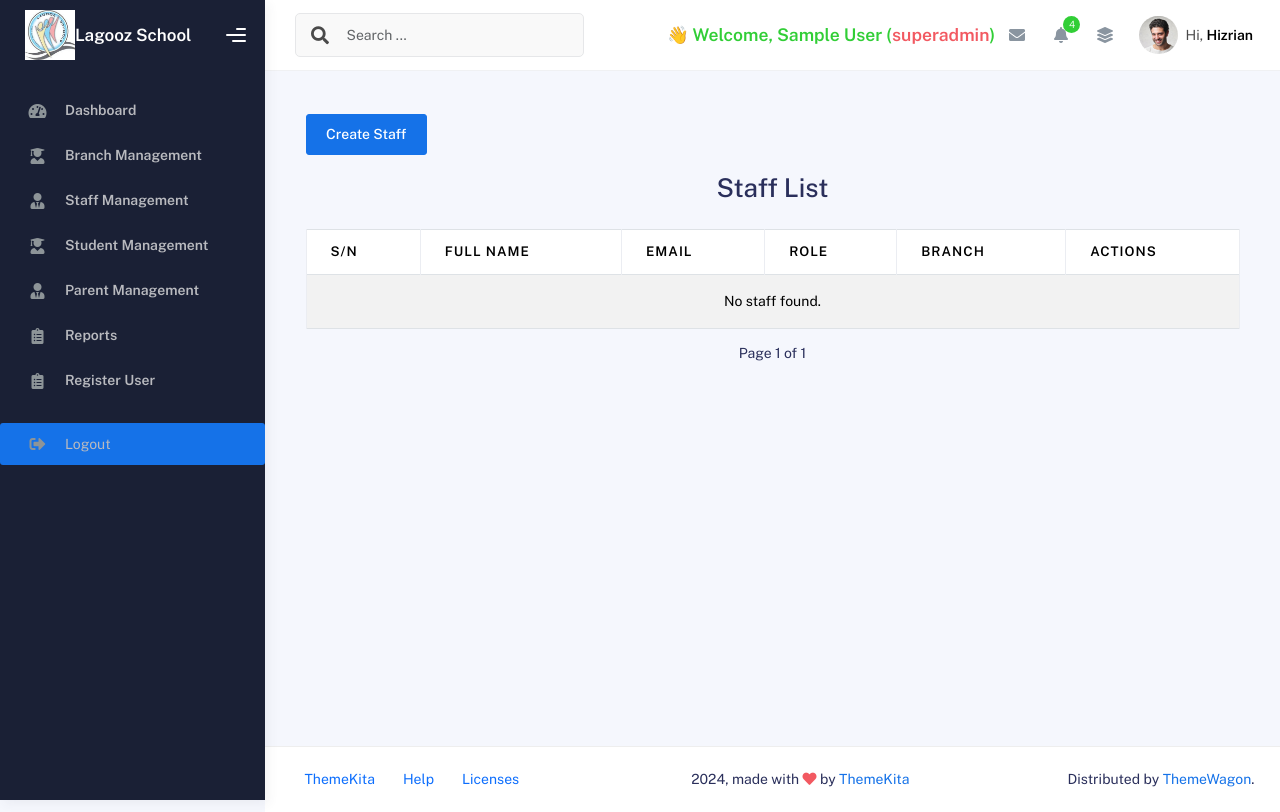
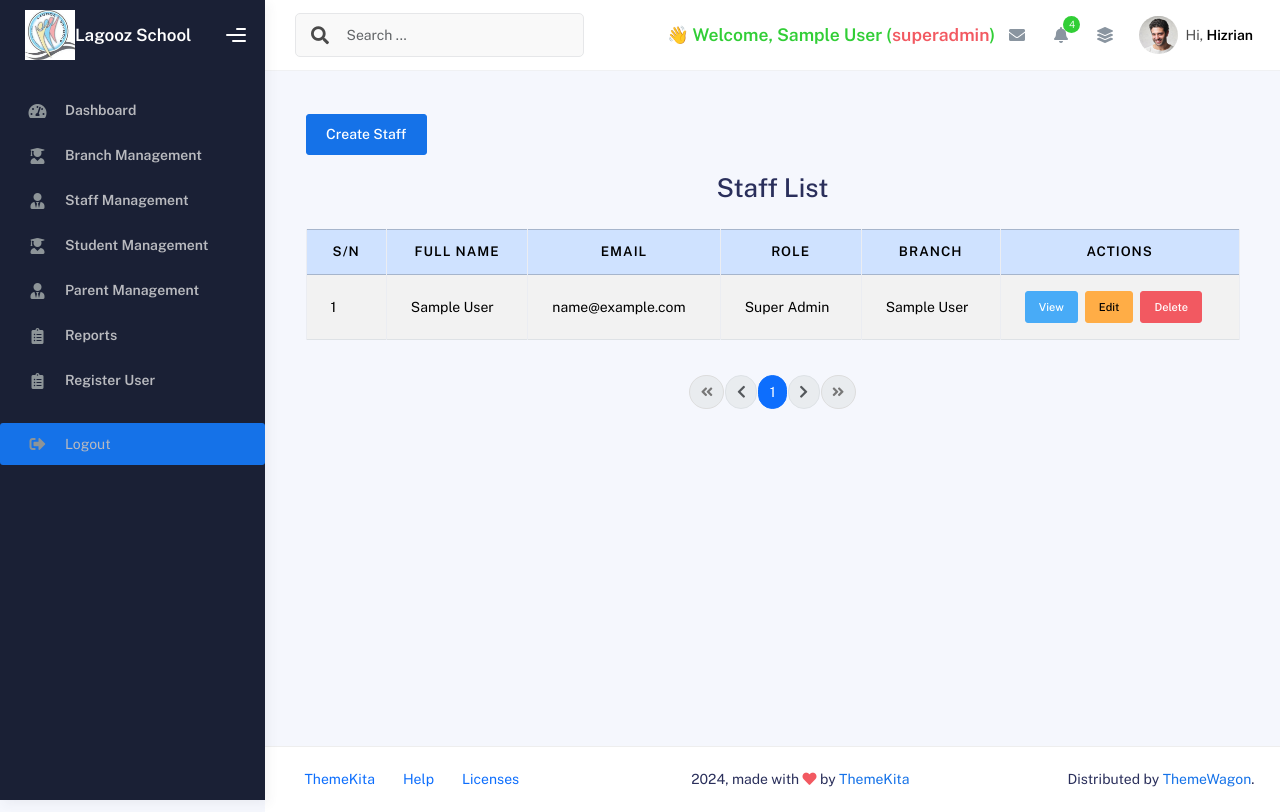
Before and after one commit to FAS2024/school-communication-system, a Django app: page /staff/ in a window 1280 px wide. Run offline with Django 5.2, Linux system fonts and the light colour scheme; a user stored in the database is signed in; tables that the repository leaves empty hold one stand-in row (values such as "Sample post"); some libraries are stand-ins or nearby versions.

Commit message:
I have completed the staff registration now and everything is working fine

```diff
--- a/accounts/signals.py
+++ b/accounts/signals.py
@@ -4,5 +4,5 @@ from .models import CustomUser, StaffProfile
 
 @receiver(post_save, sender=CustomUser)
 def create_staff_profile(sender, instance, created, **kwargs):
-    if created and instance.role in ['superadmin', 'branch_admin']:
-        StaffProfile.objects.get_or_create(user=instance)
+    if created and instance.role in ['superadmin', 'branch_admin', 'staff']:
+        StaffProfile.objects.create(user=instance)
--- a/accounts/views.py
+++ b/accounts/views.py
@@ -296,60 +296,100 @@ def non_teaching_position_delete(request, pk):
     return render(request, 'non_teaching_position_confirm_delete.html', {'non_teaching_position': non_teaching_position})
 
 
+# @login_required
+# def create_staff(request):
+#     current_user = request.user
+
+#     # Only allow superadmin and branch_admin
+#     if current_user.role not in ['superadmin', 'branch_admin']:
+#         messages.error(request, "You are not authorized to create users.")
+#         return redirect('home')
+
+#     if request.method == 'POST':
+#         user_form = StaffCreationForm(request.POST, user=current_user)
+#         profile_form = StaffProfileForm(request.POST)
+
+#         if user_form.is_valid() and profile_form.is_valid():
+#             new_user = user_form.save(commit=False)
+#             selected_role = user_form.cleaned_data['role']
+
+#             # Ensure branch admin only assigns their own branch
+#             if current_user.role == 'branch_admin':
+#                 new_user.branch = current_user.branch
+
+#             new_user.save()
+#             user_form.save_m2m()
+
+#             # Create StaffProfile for all roles
+#             profile = profile_form.save(commit=False)
+#             profile.user = new_user
+#             profile.save()
+
+#             messages.success(request, f"{selected_role.replace('_', ' ').title()} created successfully.")
+#             return redirect('staff_list')
+
+#         else:
+#             messages.error(request, "Please correct the errors in the form.")
+
+#     else:
+#         user_form = StaffCreationForm(user=current_user)
+#         profile_form = StaffProfileForm()
+
+#     return render(request, 'staff_create.html', {
+#         'user_form': user_form,
+#         'profile_form': profile_form
+#     })
+
+
 @login_required
 def create_staff(request):
-    if request.user.role not in ['superadmin', 'branchadmin']:
-        messages.error(request, "You do not have permission to create staff.")
+    current_user = request.user
+
+    if current_user.role not in ['superadmin', 'branch_admin']:
+        messages.error(request, "You are not authorized to create users.")
         return redirect('home')
 
     if request.method == 'POST':
-        user_form = StaffCreationForm(request.POST, user=request.user)
+        user_form = StaffCreationForm(request.POST, user=current_user)
         profile_form = StaffProfileForm(request.POST)
 
+
         if user_form.is_valid() and profile_form.is_valid():
-            user = user_form.save(commit=False)
+            new_user = user_form.save(commit=False)
             selected_role = user_form.cleaned_data['role']
 
-            # Superadmin can assign any branch, branchadmin only their own
-            if request.user.role == 'branchadmin':
-                user.branch = request.user.branch  # Force branch assignment
+            # Branch admin can only assign their own branch
+            if current_user.role == 'branch_admin':
+                new_user.branch = current_user.branch
 
-            user.role = selected_role
-            user.save()
+            new_user.save()
+            user_form.save_m2m()
 
-            # Ensure StaffProfile is created for all relevant roles
-            if selected_role in ['superadmin', 'branchadmin', 'staff']:
-                staff_profile = profile_form.save(commit=False)
-                staff_profile.user = user
-                staff_profile.branch = user.branch  # assign same branch as the user
-
-                # Get validated data from cleaned_data
+            # Now update the existing StaffProfile
+            try:
+                staff_profile = StaffProfile.objects.get(user=new_user)
                 staff_profile.phone_number = profile_form.cleaned_data['phone_number']
                 staff_profile.date_of_birth = profile_form.cleaned_data['date_of_birth']
                 staff_profile.qualification = profile_form.cleaned_data['qualification']
                 staff_profile.years_of_experience = profile_form.cleaned_data['years_of_experience']
                 staff_profile.address = profile_form.cleaned_data['address']
+                staff_profile.save()
+            except StaffProfile.DoesNotExist:
+                messages.error(request, "Staff profile was not created properly.")
+                return redirect('create_staff')
 
-                staff_profile.save()
-
-            messages.success(request, f"{selected_role.capitalize()} created successfully.")
+            messages.success(request, f"{selected_role.replace('_', ' ').title()} created successfully.")
             return redirect('staff_list')
-
         else:
-            print("User form errors:", user_form.errors)
-            print("Profile form errors:", profile_form.errors)
-            messages.error(request, "Please correct the form errors.")
-
+            messages.error(request, "Please correct the errors in the form.")
     else:
-        user_form = StaffCreationForm(user=request.user)
+        user_form = StaffCreationForm(user=current_user)
         profile_form = StaffProfileForm()
 
     return render(request, 'staff_create.html', {
         'user_form': user_form,
-        'profile_form': profile_form,
+        'profile_form': profile_form
     })
-
-
 
 
 @login_required
@@ -360,10 +400,10 @@ def staff_list(request):
     - Branch admin sees staff in their own branch.
     """
     if request.user.role == 'superadmin':
-        staff_users = CustomUser.objects.filter(role__in=['staff', 'branch_admin'])
+        staff_users = CustomUser.objects.filter(role__in=['staff', 'branch_admin','superadmin'])
     elif request.user.role == 'branch_admin':
         staff_users = CustomUser.objects.filter(
-            role__in=['staff'],
+            role__in=['staff', 'branch_admin','superadmin'],
             branch=request.user.branch
         )
     else:
@@ -376,6 +416,54 @@ def staff_list(request):
 
     return render(request, 'staff_list.html', {
         'page_obj': page_obj
+    })
+
+
+
+@login_required
+def update_staff_profile(request, staff_id):
+    current_user = request.user
+
+    if current_user.role not in ['superadmin', 'branch_admin']:
+        messages.error(request, "You are not authorized to edit users.")
+        return redirect('home')
+
+    user_to_edit = get_object_or_404(CustomUser, id=staff_id)
+
+    if current_user.role == 'branch_admin' and user_to_edit.branch != current_user.branch:
+        messages.error(request, "You are not authorized to edit this user.")
+        return redirect('staff_list')
+
+    # Get or create profile
+    profile, created = StaffProfile.objects.get_or_create(user=user_to_edit)
+
+    if request.method == 'POST':
+        user_form = StaffCreationForm(request.POST, instance=user_to_edit, user=current_user)
+        profile_form = StaffProfileForm(request.POST, instance=profile)
+
+        if user_form.is_valid() and profile_form.is_valid():
+            edited_user = user_form.save(commit=False)
+
+            # Enforce branch constraint for branch admins
+            if current_user.role == 'branch_admin':
+                edited_user.branch = current_user.branch
+
+            edited_user.save()
+            user_form.save_m2m()
+            profile_form.save()
+
+            messages.success(request, f"{edited_user.get_full_name()} updated successfully.")
+            return redirect('staff_list')
+        else:
+            messages.error(request, "Please correct the errors in the form.")
+    else:
+        user_form = StaffCreationForm(instance=user_to_edit, user=current_user)
+        profile_form = StaffProfileForm(instance=profile)
+
+    return render(request, 'staff_edit.html', {
+        'user_form': user_form,
+        'profile_form': profile_form,
+        'user_to_edit': user_to_edit,
     })
 
 
@@ -401,64 +489,6 @@ def delete_staff(request, user_id):
     })
 
 
-
-@login_required
-def update_staff_profile(request, staff_id):
-    """
-    View to update an existing staff user's account and profile.
-    Only superadmins and branch_admins are allowed.
-    """
-    if request.user.role not in ['superadmin', 'branch_admin']:
-        messages.error(request, "You do not have permission to update staff.")
-        return redirect('home')
-
-    # Fetch the staff user and profile
-    user = get_object_or_404(CustomUser, id=staff_id)
-    staff_profile = get_object_or_404(StaffProfile, user=user)
-
-    if request.method == 'POST':
-        user_form = StaffCreationForm(request.POST, instance=user, user=request.user)
-        profile_form = StaffProfileForm(request.POST, instance=staff_profile)
-
-        if user_form.is_valid() and profile_form.is_valid():
-            try:
-                # Save the user form (CustomUser)
-                user = user_form.save(commit=False)
-                if user_form.cleaned_data['password1']:
-                    user.set_password(user_form.cleaned_data['password1'])
-                user.save()
-
-                # Save the profile form (StaffProfile)
-                profile = profile_form.save(commit=False)
-                profile.user = user  # Ensure the profile is linked to the user
-                profile.save()
-
-                messages.success(request, f"Staff {user.get_full_name()} updated successfully.")
-                return redirect('staff_list')
-
-            except IntegrityError:
-                messages.error(request, "There was an error while updating the staff.")
-                return redirect('staff_list')
-
-        else:
-            messages.error(request, "There were errors in the form. Please check the fields.")
-            for form in [user_form, profile_form]:
-                for field, errors in form.errors.items():
-                    for error in errors:
-                        messages.error(request, f"{field.capitalize()}: {error}")
-    else:
-        user_form = StaffCreationForm(instance=user, user=request.user)
-        profile_form = StaffProfileForm(instance=staff_profile)
-
-    return render(request, 'staff_edit.html', {
-        'user_form': user_form,
-        'profile_form': profile_form,
-        'staff_id': staff_id,
-    })
-
-
-
-
 @login_required
 def staff_detail(request, user_id):
     """
@@ -478,21 +508,18 @@ def staff_detail(request, user_id):
         return redirect('home')
 
     # Retrieve the staff profile associated with the user
+    staff_profile = None
     try:
         staff_profile = user.staffprofile
     except StaffProfile.DoesNotExist:
-        raise Http404("Staff profile does not exist.")
+        # If no staff profile exists, allow to show user details
+        staff_profile = None  # Set it to None for fallback view
 
     return render(request, 'staff_profile_detail.html', {
         'user': user,
         'staff_profile': staff_profile,
+        'profile_exists': staff_profile is not None,  # Add this flag for view handling
     })
-
-# class BranchListView(ListView):
-#     model = Branch
-#     template_name = 'branch_list.html'
-#     context_object_name = 'branches'
-#     paginate_by = 10
 
 
 
--- a/lagooz_coms/settings.py
+++ b/lagooz_coms/settings.py
@@ -165,3 +165,6 @@ MEDIA_ROOT = BASE_DIR / 'media'
 # https://docs.djangoproject.com/en/5.2/ref/settings/#default-auto-field
 
 DEFAULT_AUTO_FIELD = 'django.db.models.BigAutoField'
+
+
+LOGIN_URL = 'login'  # This assumes the 'login' URL name exists
--- a/templates/base.html
+++ b/templates/base.html
@@ -615,7 +615,7 @@
                             <h4>Hizrian</h4>
                             <p class="text-muted">hello@example.com</p>
                             <a
-                              href="profile.html"
+                              href="{% url 'staff_detail'  request.user.id %}"
                               class="btn btn-xs btn-secondary btn-sm"
                               >View Profile</a
                             >
@@ -624,7 +624,7 @@
                       </li>
                       <li>
                         <div class="dropdown-divider"></div>
-                        <a class="dropdown-item" href="#">My Profile</a>
+
                         <a class="dropdown-item" href="#">My Balance</a>
                         <a class="dropdown-item" href="#">Inbox</a>
                         <div class="dropdown-divider"></div>
--- a/templates/staff_list.html
+++ b/templates/staff_list.html
@@ -9,10 +9,10 @@
 
     <h2 class="text-center mb-4">Staff List</h2>
 
-    <!-- Staff Table -->
-    <div class="table-responsive">
+    <!-- Staff Table with Horizontal Scroll -->
+    <div class="table-responsive" style="overflow-x: auto;">
       <table class="table table-striped table-bordered">
-        <thead style="background-color: #4E73DF; color: white;">
+        <thead class="table-primary text-center">
           <tr>
             <th>S/N</th>
             <th>Full Name</th>
@@ -25,15 +25,18 @@
         <tbody>
           {% for staff in page_obj %}
             <tr>
-              <td>{{ forloop.counter }}</td>  <!-- Serial Number -->
+              <td>{{ forloop.counter }}</td>
               <td>{{ staff.get_full_name }}</td>
               <td>{{ staff.email }}</td>
               <td>{{ staff.get_role_display }}</td>
               <td>{{ staff.branch.name }}</td>
               <td>
-                <a href="{% url 'staff_detail' staff.id %}" class="btn btn-info btn-sm">View</a>
-                <a href="{% url 'update_staff_profile' staff.id %}" class="btn btn-warning btn-sm">Edit</a>
-                <a href="{% url 'delete_staff' staff.id %}" class="btn btn-danger btn-sm" onclick="return confirm('Are you sure you want to delete this staff?');">Delete</a>
+                <!-- Flex container for horizontal buttons -->
+                <div class="d-flex flex-nowrap gap-2">
+                  <a href="{% url 'staff_detail' staff.id %}" class="btn btn-sm btn-info">View</a>
+                  <a href="{% url 'update_staff_profile' staff.id %}" class="btn btn-sm btn-warning">Edit</a>
+                  <a href="{% url 'delete_staff' staff.id %}" class="btn btn-sm btn-danger" onclick="return confirm('Are you sure you want to delete this staff?');">Delete</a>
+                </div>
               </td>
             </tr>
           {% empty %}
@@ -45,21 +48,157 @@
       </table>
     </div>
 
-    <!-- Pagination controls -->
-    <div class="pagination justify-content-center">
-      <span class="step-links">
-        {% if page_obj.has_previous %}
-          <a class="btn btn-outline-secondary btn-sm" href="?page=1">&laquo; First</a>
-          <a class="btn btn-outline-secondary btn-sm" href="?page={{ page_obj.previous_page_number }}">Previous</a>
-        {% endif %}
+    <!-- Stylish Pagination -->
+    <div class="d-flex justify-content-center mt-4">
+      <nav aria-label="Staff pagination">
+        <ul class="pagination pagination-rounded">
+          {% if page_obj.has_previous %}
+            <li class="page-item">
+              <a class="page-link" href="?page=1" aria-label="First">
+                <i class="fas fa-angle-double-left"></i>
+              </a>
+            </li>
+            <li class="page-item">
+              <a class="page-link" href="?page={{ page_obj.previous_page_number }}" aria-label="Previous">
+                <i class="fas fa-chevron-left"></i>
+              </a>
+            </li>
+          {% else %}
+            <li class="page-item disabled"><span class="page-link"><i class="fas fa-angle-double-left"></i></span></li>
+            <li class="page-item disabled"><span class="page-link"><i class="fas fa-chevron-left"></i></span></li>
+          {% endif %}
 
-        <span class="current mx-2">Page {{ page_obj.number }} of {{ page_obj.paginator.num_pages }}</span>
+          <!-- Page number links with active state -->
+          {% for num in page_obj.paginator.page_range %}
+            {% if num >= page_obj.number|add:-2 and num <= page_obj.number|add:2 %}
+              {% if page_obj.number == num %}
+                <li class="page-item active"><span class="page-link">{{ num }}</span></li>
+              {% else %}
+                <li class="page-item"><a class="page-link" href="?page={{ num }}">{{ num }}</a></li>
+              {% endif %}
+            {% endif %}
+          {% endfor %}
 
-        {% if page_obj.has_next %}
-          <a class="btn btn-outline-secondary btn-sm" href="?page={{ page_obj.next_page_number }}">Next</a>
-          <a class="btn btn-outline-secondary btn-sm" href="?page={{ page_obj.paginator.num_pages }}">Last &raquo;</a>
-        {% endif %}
-      </span>
+          {% if page_obj.has_next %}
+            <li class="page-item">
+              <a class="page-link" href="?page={{ page_obj.next_page_number }}" aria-label="Next">
+                <i class="fas fa-chevron-right"></i>
+              </a>
+            </li>
+            <li class="page-item">
+              <a class="page-link" href="?page={{ page_obj.paginator.num_pages }}" aria-label="Last">
+                <i class="fas fa-angle-double-right"></i>
+              </a>
+            </li>
+          {% else %}
+            <li class="page-item disabled"><span class="page-link"><i class="fas fa-chevron-right"></i></span></li>
+            <li class="page-item disabled"><span class="page-link"><i class="fas fa-angle-double-right"></i></span></li>
+          {% endif %}
+        </ul>
+      </nav>
     </div>
   </div>
 {% endblock %}
+
+
+{% comment %} {% extends 'base.html' %}
+
+{% block content %}
+  <div class="container mt-4">
+    <!-- Create Staff Button -->
+    <div class="mb-3">
+      <a href="{% url 'create_staff' %}" class="btn btn-primary">Create Staff</a>
+    </div>
+
+    <h2 class="text-center mb-4">Staff List</h2>
+
+    <!-- Staff Table with Horizontal Scroll -->
+    <div class="table-responsive" style="overflow-x: auto;">
+      <table class="table table-striped table-bordered">
+        <thead class="table-primary text-center">
+          <tr>
+            <th>S/N</th>
+            <th>Full Name</th>
+            <th>Email</th>
+            <th>Role</th>
+            <th>Branch</th>
+            <th>Actions</th>
+          </tr>
+        </thead>
+        <tbody>
+          {% for staff in page_obj %}
+            <tr>
+              <td>{{ forloop.counter }}</td>
+              <td>{{ staff.get_full_name }}</td>
+              <td>{{ staff.email }}</td>
+              <td>{{ staff.get_role_display }}</td>
+              <td>{{ staff.branch.name }}</td>
+              <td>
+                <!-- Flex container for horizontal buttons -->
+                <div class="d-flex flex-nowrap gap-2">
+                  <a href="{% url 'staff_detail' staff.id %}" class="btn btn-sm btn-info">View</a>
+                  <a href="{% url 'update_staff_profile' staff.id %}" class="btn btn-sm btn-warning">Edit</a>
+                  <a href="{% url 'delete_staff' staff.id %}" class="btn btn-sm btn-danger" onclick="return confirm('Are you sure you want to delete this staff?');">Delete</a>
+                </div>
+              </td>
+            </tr>
+          {% empty %}
+            <tr>
+              <td colspan="6" class="text-center">No staff found.</td>
+            </tr>
+          {% endfor %}
+        </tbody>
+      </table>
+    </div>
+
+    <!-- Stylish Pagination -->
+    <div class="d-flex justify-content-center mt-4">
+      <nav aria-label="Staff pagination">
+        <ul class="pagination pagination-sm">
+          {% if page_obj.has_previous %}
+            <li class="page-item">
+              <a class="page-link" href="?page=1" aria-label="First">
+                &laquo;&laquo;
+              </a>
+            </li>
+            <li class="page-item">
+              <a class="page-link" href="?page={{ page_obj.previous_page_number }}" aria-label="Previous">
+                &laquo;
+              </a>
+            </li>
+          {% else %}
+            <li class="page-item disabled"><span class="page-link">&laquo;&laquo;</span></li>
+            <li class="page-item disabled"><span class="page-link">&laquo;</span></li>
+          {% endif %}
+
+          <!-- Show up to 5 page links centered on current page -->
+          {% for num in page_obj.paginator.page_range %}
+            {% if num >= page_obj.number|add:-2 and num <= page_obj.number|add:2 %}
+              {% if page_obj.number == num %}
+                <li class="page-item active"><span class="page-link">{{ num }}</span></li>
+              {% else %}
+                <li class="page-item"><a class="page-link" href="?page={{ num }}">{{ num }}</a></li>
+              {% endif %}
+            {% endif %}
+          {% endfor %}
+
+          {% if page_obj.has_next %}
+            <li class="page-item">
+              <a class="page-link" href="?page={{ page_obj.next_page_number }}" aria-label="Next">
+                &raquo;
+              </a>
+            </li>
+            <li class="page-item">
+              <a class="page-link" href="?page={{ page_obj.paginator.num_pages }}" aria-label="Last">
+                &raquo;&raquo;
+              </a>
+            </li>
+          {% else %}
+            <li class="page-item disabled"><span class="page-link">&raquo;</span></li>
+            <li class="page-item disabled"><span class="page-link">&raquo;&raquo;</span></li>
+          {% endif %}
+        </ul>
+      </nav>
+    </div>
+  </div>
+{% endblock %} {% endcomment %}
```
Also changed, not shown: accounts/forms.py (+189 -27 lines).
